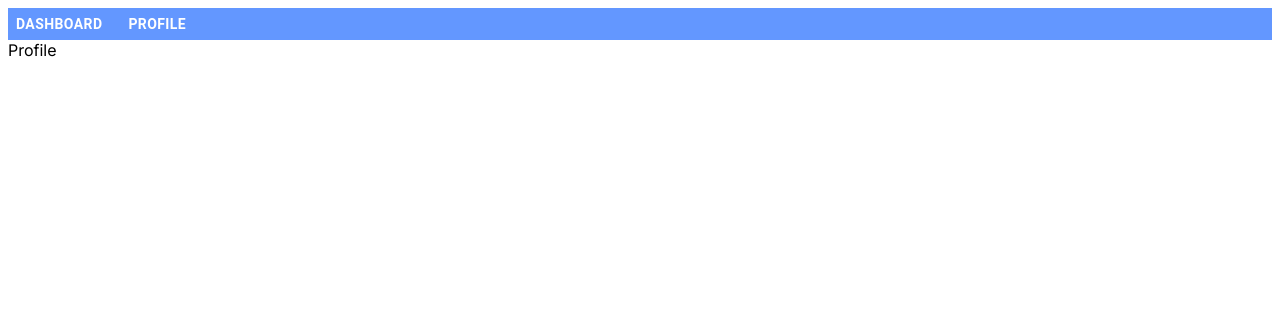
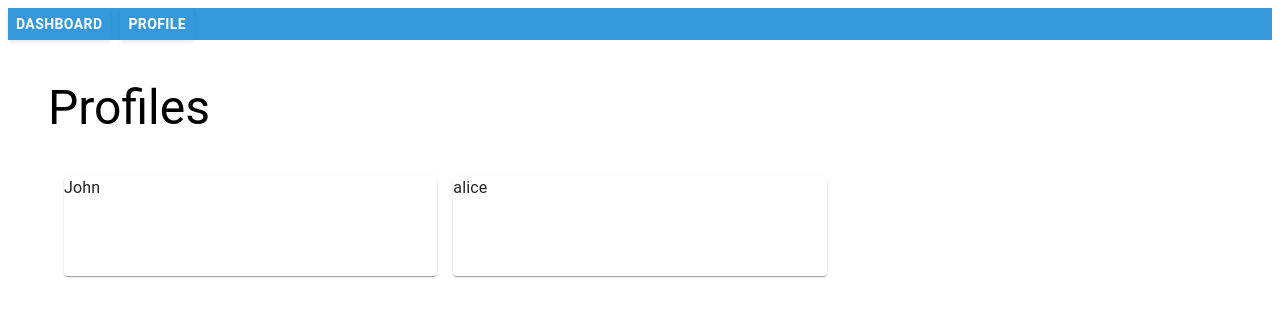
Before and after one commit to Gihur01/csproject1, a Next.js app: page /profile in a window 1280 px wide. Shown: the top 316 px of the page. Built offline with nearby package versions, Linux system fonts and the light colour scheme.

Commit message:
profiles and get/set data functions

```diff
--- a/src/app/(website)/profile/page.jsx
+++ b/src/app/(website)/profile/page.jsx
@@ -1,8 +1,62 @@
 import React from 'react'
+import { Grid, Paper, Container, Typography } from '@mui/material';
+
+const profileList = [
+  {
+    id: 1,
+    name: 'John',
+  },
+  {
+    id: 2,
+    name: 'alice',
+  }
+]
 
 const Profile = () => {
+
+
+
   return (
-    <div>Profile</div>
+    <>
+      <Typography variant="h3" sx={{ margin: 5 }}>
+        Profiles
+      </Typography>
+      <Container sx={{
+        flexGrow: 1
+      }}>
+        <Grid container spacing={2}>
+          {profileList.map((item) => {
+            return (
+              <Grid item key={item.id} xs={4}>
+                <Paper sx={{
+                   height: 100,
+                  }}>
+                  <Typography>
+
+                  {item.name}
+                  </Typography>
+                </Paper>
+
+              </Grid>
+            )
+          })}
+
+
+         {/*  <Grid item xs={4}>
+            <Paper style={{ height: 100, }} />
+          </Grid>
+          <Grid item xs={4}>
+            <Paper style={{ height: 100, }} />
+          </Grid>
+          <Grid item xs={4}>
+            <Paper style={{ height: 100, }} />
+          </Grid>
+          <Grid item xs={4}>
+            <Paper style={{ height: 100, }} />
+          </Grid> */}
+        </Grid>
+      </Container>
+    </>
   )
 }
 
--- a/src/app/firebase.js
+++ b/src/app/firebase.js
@@ -1,6 +1,5 @@
 // Import the functions you need from the SDKs you need
 import { initializeApp } from "firebase/app";
-import { getAnalytics } from "firebase/analytics";
 import { getFirestore } from "firebase/firestore";
 
 // TODO: Add SDKs for Firebase products that you want to use
@@ -21,4 +20,4 @@ const firebaseConfig = {
 // Initialize Firebase
 const app = initializeApp(firebaseConfig);
 
-export const db= getFirestoreDatabase(app);
+export const db= getFirestore(app);
--- a/src/components/navbar/Navbar.jsx
+++ b/src/components/navbar/Navbar.jsx
@@ -24,7 +24,7 @@ const Navbar = () => {
             display: 'flex',
             alignItems: 'center',
             gap: '10px',
-            background:"#6397ff",
+            background:"#3498db",
         }}>
         {
             paths.map(link => (
@@ -33,6 +33,7 @@ const Navbar = () => {
                     height: '2rem',
                     display: 'flex',
                     alignItems: 'center',
+                    boxShadow: '0 2px 4px rgba(0, 0, 0, 0.1)',
                 }}
 
                 >
@@ -40,10 +41,12 @@ const Navbar = () => {
                 <Button component={Link}
                 href={link.path}
                 color='primary'
+
                 style={{
                     color: 'white',
                     textDecoration: 'none',
                     fontWeight: 600,
+
                 }}>
                     {link.title}
                 </Button>
```
Also changed, not shown: src/components/appointment/Appointment.jsx (+27 -9 lines).
